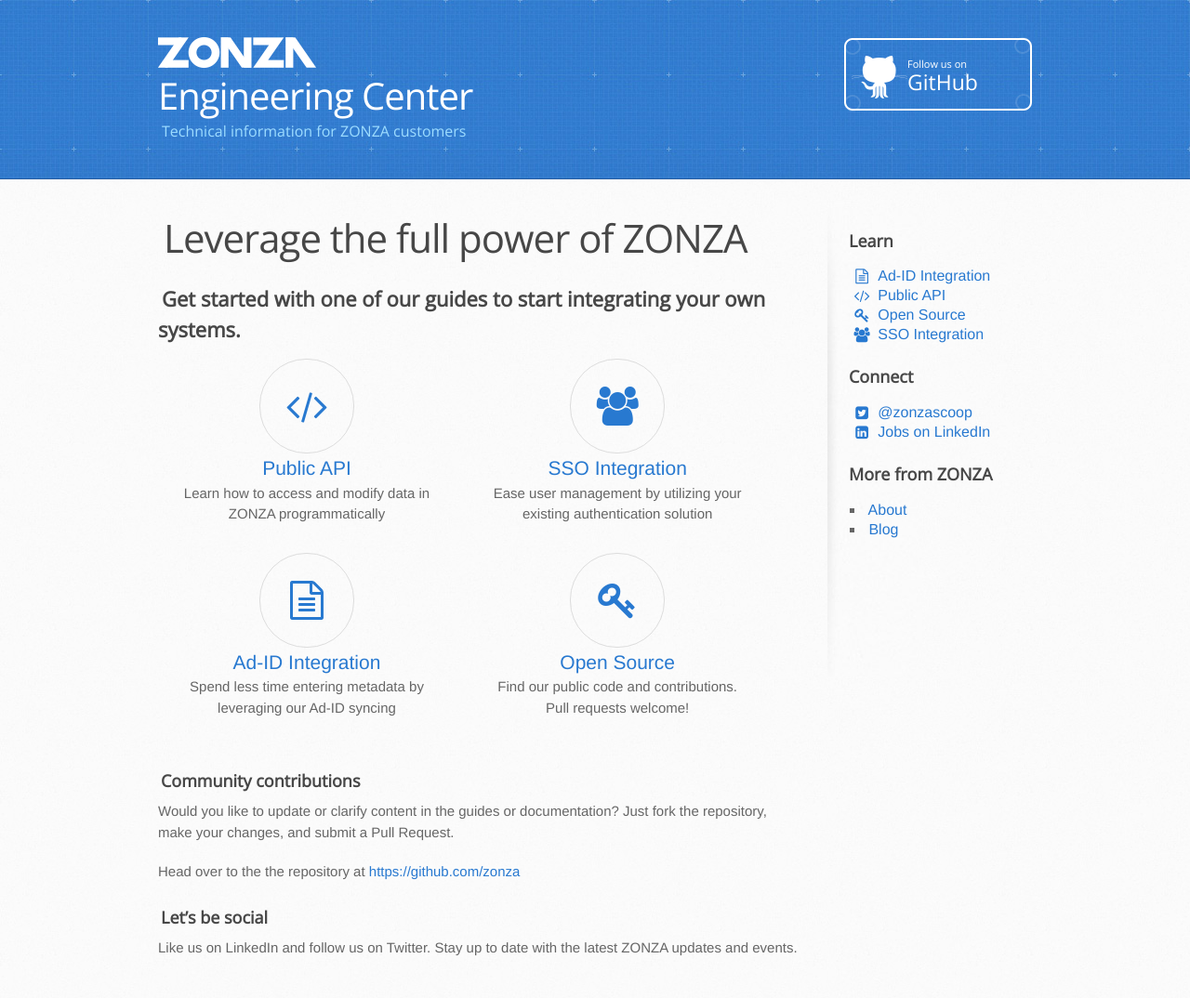
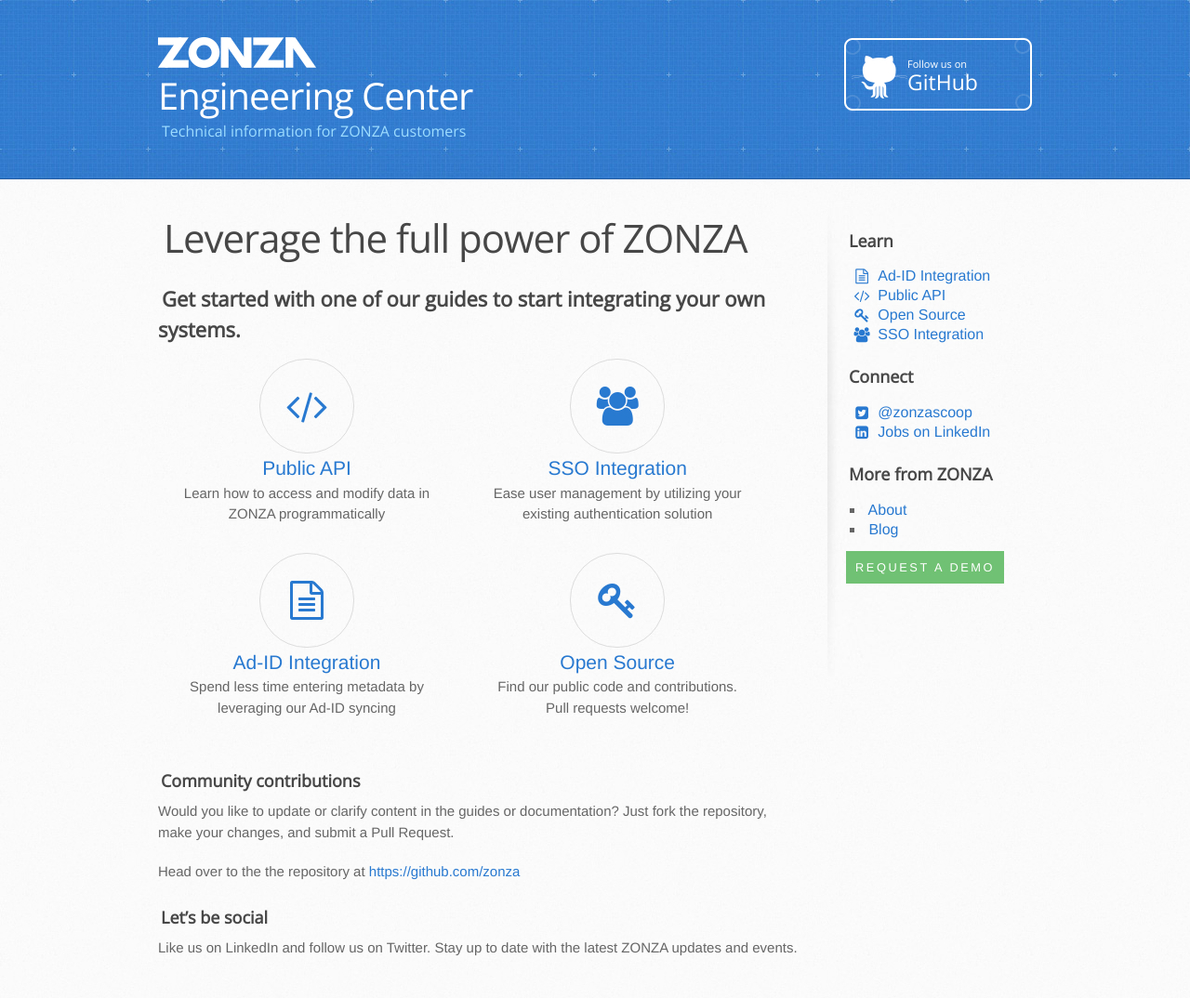
Before and after one commit to zonza/zonza.github.io, a Jekyll site: the page built from index.md, in a window 1280 px wide. Shown: the whole page at 93% size. Built offline with Jekyll 4.4.1, drawn with Linux system fonts in a browser that asks for light colours; nearby versions of some CDN libraries.

Commit message:
Add demo link

```diff
--- a/_includes/sidebar.html
+++ b/_includes/sidebar.html
@@ -17,4 +17,6 @@
     <ul>
         <li><a href="http://zonza.com"><i class="fa "></i> About</a></li>
         <li><a href="http://zonza.com/blog"><i class="fa "></i> Blog</a></li>
+    </ul>
+    <a class="demo" href="http://www.zonza.com/demo">Request A Demo</a>
 </aside>
--- a/stylesheets/stylesheet.css
+++ b/stylesheets/stylesheet.css
@@ -457,6 +457,15 @@
 }
 a:hover {
   color: #2268b2;
+}
+
+a.demo {
+    background-color: #70c173;
+    color: #fff;
+    padding: 10px;
+    text-transform: uppercase;
+    letter-spacing: 0.2em;
+    font-size: 0.8em;
 }
 
 header {
```
